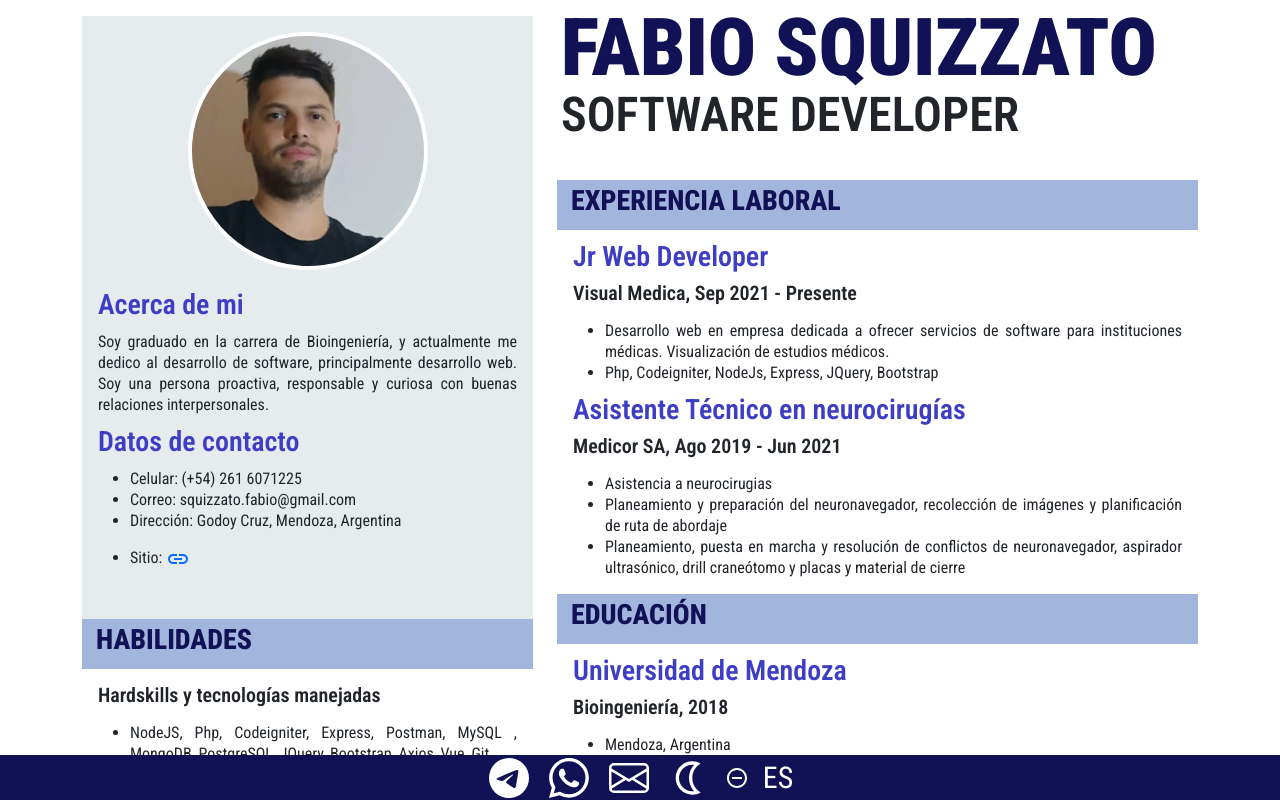
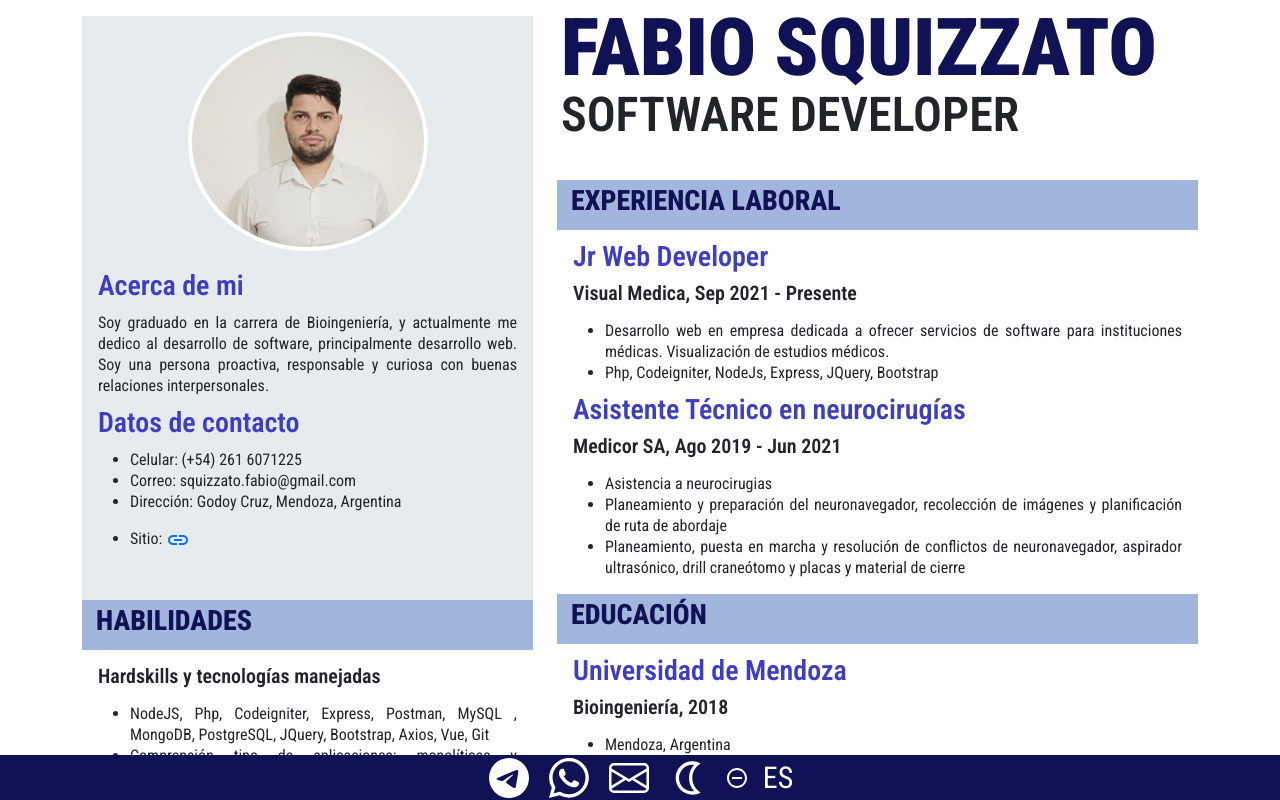
Before and after one commit to fabio2100/resume, a Next.js app: page / in a window 1280 px wide. Shown: the top 800 px of the page. Built offline with nearby package versions, Linux system fonts and the light colour scheme.

Commit message:
new profile img

```diff
--- a/app/components/Acerca.js
+++ b/app/components/Acerca.js
@@ -25,7 +25,7 @@ export default function Acerca({nigth,espanol}){
 
     return <>
         <div className={nigth ? "acerca" : "acercaNoche"}>
-            <img className="imagenPerfil mb-4" src='imagen.png'/>
+            <img className="imagenPerfil mb-4" src='imagen2.jpg'/>
             <TextoAcerca noche={nigth} titulo={espanol ? tituloAcerca : tituloAcercaEn} texto={espanol?infoAcerca:infoAcercaEn}/>
             <TextoAcerca noche={nigth} titulo={espanol ? datos : datosEn} lista={espanol ? arrayInfoDatos : arrayInfoDatosEn} listaLinks={websiteLinks}/>
         </div>
--- a/app/css/Acerca.css
+++ b/app/css/Acerca.css
@@ -16,7 +16,7 @@
     border-radius: 50%;
     border: .25em solid white;
     max-width: 15em;
-    rotate: 15deg;
+
 }
 
 .textoAcerca{
```
Also changed, not shown: public/imagen2.jpg (added).
